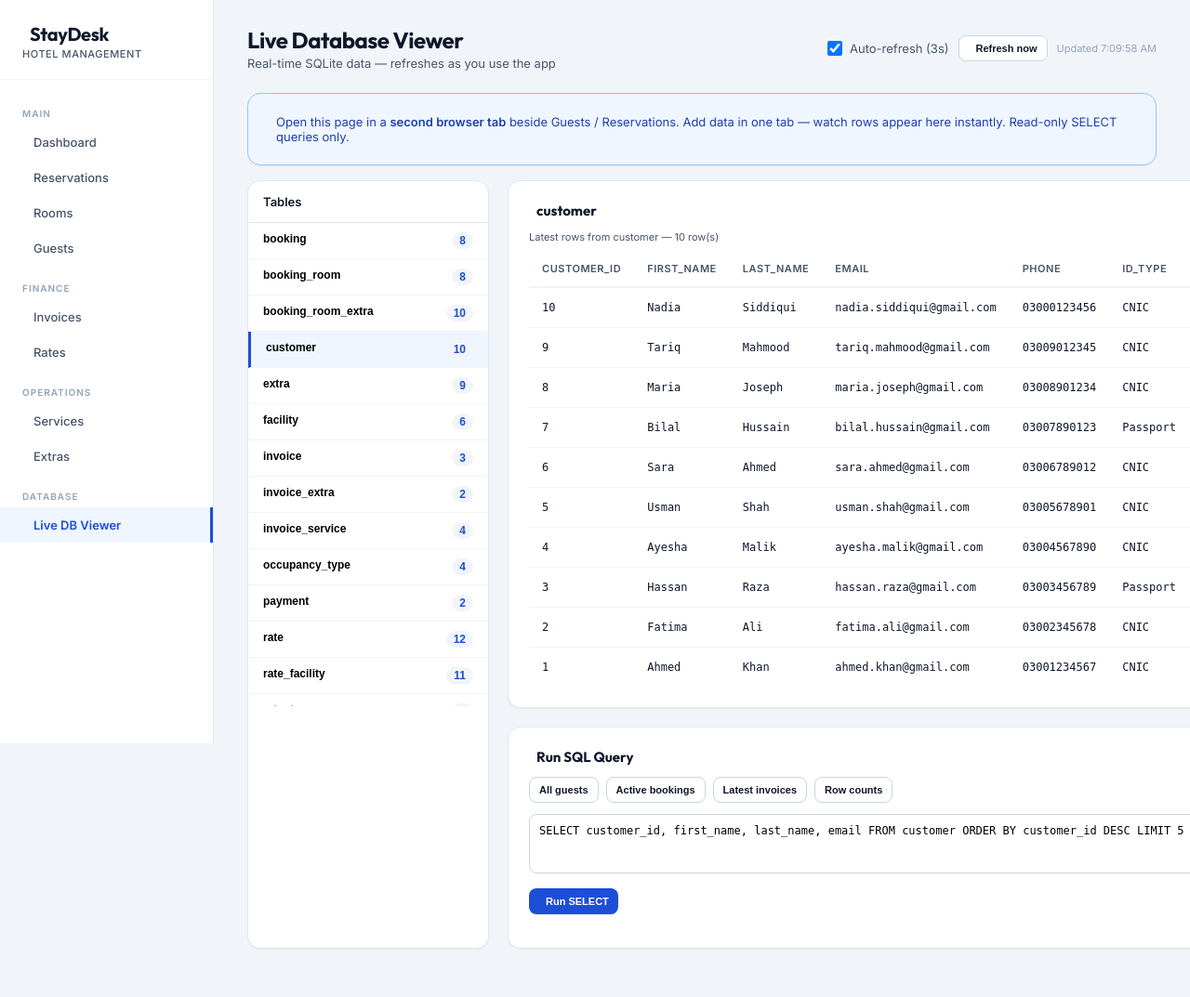
After one commit to DanishTalpur/Hotel-Managment-System-With-Database, a Flask app: page /database in a window 1280 px wide. The commit adds this page. Shown: the whole page at 93% size. Run offline with Flask 3, Linux system fonts and the light colour scheme; data comes from the database, SQL or seed files in the repository; tables that the repository leaves empty hold one stand-in row (values such as "Sample post"); some libraries are stand-ins or nearby versions.

Commit message:
Included the live database

```diff
--- a/app.py
+++ b/app.py
@@ -26,6 +26,7 @@ def create_app():
     from routers.services import services_router
     from routers.extras import extras_router
     from routers.rates import rates_router
+    from routers.db_viewer import db_viewer_router
 
     app.register_blueprint(dashboard_router)
     app.register_blueprint(guests_router)
@@ -35,5 +36,6 @@ def create_app():
     app.register_blueprint(services_router)
     app.register_blueprint(extras_router)
     app.register_blueprint(rates_router)
+    app.register_blueprint(db_viewer_router)
 
     return app
--- a/templates/base.html
+++ b/templates/base.html
@@ -228,6 +228,12 @@
                 <i class="ti ti-star" aria-hidden="true"></i>
                 <span>Extras</span>
             </a>
+
+            <div class="nav-section">Database</div>
+            <a href="{{ url_for('db_viewer.database_viewer') }}" class="nav-item {% if active == 'database' %}active{% endif %}">
+                <i class="ti ti-database" aria-hidden="true"></i>
+                <span>Live DB Viewer</span>
+            </a>
         </div>
 
         <!-- Main Content Area -->
--- /dev/null
+++ b/templates/db_viewer.html
@@ -0,0 +1,193 @@
+{% extends 'base.html' %}
+
+{% block content %}
+<div class="topbar">
+    <div>
+        <div class="page-title">Live Database Viewer</div>
+        <div class="page-sub">Real-time SQLite data — refreshes as you use the app</div>
+    </div>
+    <div class="top-actions" style="gap: 10px;">
+        <label style="display:flex; align-items:center; gap:8px; font-size:13px; color:var(--color-text-secondary); cursor:pointer;">
+            <input type="checkbox" id="auto-refresh" checked style="width:16px; height:16px;">
+            Auto-refresh (3s)
+        </label>
+        <button type="button" class="btn-outline btn-sm" id="refresh-btn">
+            <i class="ti ti-refresh"></i> Refresh now
+        </button>
+        <span id="last-updated" style="font-size:11px; color:var(--color-text-tertiary);"></span>
+    </div>
+</div>
+
+<div class="card" style="margin-bottom:16px; background:#eff6ff; border-color:#93c5fd;">
+    <div style="font-size:13px; color:#1e40af; display:flex; align-items:center; gap:8px;">
+        <i class="ti ti-info-circle"></i>
+        <span>Open this page in a <strong>second browser tab</strong> beside Guests / Reservations. Add data in one tab — watch rows appear here instantly. Read-only SELECT queries only.</span>
+    </div>
+</div>
+
+<div class="two-col" style="grid-template-columns: 260px 1fr;">
+    <div class="card" style="padding:0; overflow:hidden;">
+        <div style="padding:14px 16px; border-bottom:1px solid #e2e8f0; font-weight:700; font-size:13px;">
+            <i class="ti ti-database" style="color:var(--color-accent-primary);"></i> Tables
+        </div>
+        <div id="table-list" style="max-height:520px; overflow-y:auto;"></div>
+    </div>
+
+    <div class="stack">
+        <div class="card">
+            <div class="card-head" style="margin-bottom:12px;">
+                <div class="card-title"><i class="ti ti-table"></i> <span id="viewing-table">Select a table</span></div>
+            </div>
+            <div class="table-container" id="table-data-wrap">
+                <p style="color:var(--color-text-secondary); font-size:13px; padding:20px;">Click a table on the left to browse live rows.</p>
+            </div>
+        </div>
+
+        <div class="card">
+            <div class="card-head" style="margin-bottom:12px;">
+                <div class="card-title"><i class="ti ti-terminal-2"></i> Run SQL Query</div>
+            </div>
+            <div style="display:flex; flex-wrap:wrap; gap:8px; margin-bottom:12px;">
+                {% for label, sql in preset_queries %}
+                <button type="button" class="btn-outline btn-sm preset-query" data-sql="{{ sql }}">{{ label }}</button>
+                {% endfor %}
+            </div>
+            <textarea id="sql-input" rows="3" style="width:100%; font-family:monospace; font-size:12px; padding:10px; border:1px solid #cbd5e1; border-radius:8px; margin-bottom:10px;" placeholder="SELECT * FROM customer LIMIT 5;">SELECT customer_id, first_name, last_name, email FROM customer ORDER BY customer_id DESC LIMIT 5</textarea>
+            <button type="button" class="btn-primary btn-sm" id="run-query-btn">
+                <i class="ti ti-player-play"></i> Run SELECT
+            </button>
+            <div id="query-error" style="color:#dc2626; font-size:12px; margin-top:8px; display:none;"></div>
+            <div class="table-container" id="query-result-wrap" style="margin-top:14px;"></div>
+        </div>
+    </div>
+</div>
+{% endblock %}
+
+{% block extra_js %}
+<script>
+(function() {
+    const tableList = document.getElementById('table-list');
+    const tableDataWrap = document.getElementById('table-data-wrap');
+    const viewingTable = document.getElementById('viewing-table');
+    const lastUpdated = document.getElementById('last-updated');
+    const autoRefresh = document.getElementById('auto-refresh');
+    const refreshBtn = document.getElementById('refresh-btn');
+    const sqlInput = document.getElementById('sql-input');
+    const runQueryBtn = document.getElementById('run-query-btn');
+    const queryResultWrap = document.getElementById('query-result-wrap');
+    const queryError = document.getElementById('query-error');
+
+    let selectedTable = null;
+    let prevCounts = {};
+    let refreshTimer = null;
+
+    function renderTable(data, targetEl, title) {
+        if (!data.rows || data.rows.length === 0) {
+            targetEl.innerHTML = '<p style="color:var(--color-text-secondary); font-size:13px; padding:16px;">No rows found.</p>';
+            return;
+        }
+        const cols = data.columns;
+        let html = '<table class="tbl"><thead><tr>';
+        cols.forEach(c => { html += `<th>${c}</th>`; });
+        html += '</tr></thead><tbody>';
+        data.rows.forEach(row => {
+            html += '<tr>';
+            cols.forEach(c => {
+                const val = row[c] === null ? '<em style="color:#94a3b8;">NULL</em>' : String(row[c]);
+                html += `<td style="font-size:12px; font-family:monospace;">${val}</td>`;
+            });
+            html += '</tr>';
+        });
+        html += '</tbody></table>';
+        if (title) {
+            html = `<div style="font-size:11px; color:var(--color-text-secondary); margin-bottom:8px;">${title} — ${data.rows.length} row(s)</div>` + html;
+        }
+        targetEl.innerHTML = html;
+    }
+
+    async function loadTableCounts() {
+        const res = await fetch('/database/api/tables');
+        const data = await res.json();
+        let html = '';
+        Object.entries(data.tables).sort().forEach(([name, count]) => {
+            const changed = prevCounts[name] !== undefined && prevCounts[name] !== count;
+            const active = selectedTable === name ? 'background:#eff6ff; border-left:3px solid #1d4ed8;' : '';
+            const pulse = changed ? 'animation:pulse 0.6s ease;' : '';
+            html += `<button type="button" class="table-pick" data-table="${name}" style="display:flex; justify-content:space-between; width:100%; padding:10px 16px; border:none; border-bottom:1px solid #f1f5f9; background:transparent; cursor:pointer; text-align:left; font-size:12px; ${active} ${pulse}">
+                <span style="font-weight:600;">${name}</span>
+                <span class="table-count" data-table="${name}" style="background:#f1f5f9; padding:2px 8px; border-radius:999px; font-weight:700; color:var(--color-accent-primary);">${count}</span>
+            </button>`;
+            prevCounts[name] = count;
+        });
+        tableList.innerHTML = html;
+        tableList.querySelectorAll('.table-pick').forEach(btn => {
+            btn.addEventListener('click', () => loadTableData(btn.dataset.table));
+        });
+        lastUpdated.textContent = 'Updated ' + new Date().toLocaleTimeString();
+    }
+
+    async function loadTableData(name) {
+        selectedTable = name;
+        viewingTable.textContent = name;
+        const res = await fetch(`/database/api/table/${name}`);
+        const data = await res.json();
+        renderTable(data, tableDataWrap, `Latest rows from ${name}`);
+        loadTableCounts();
+    }
+
+    async function runQuery() {
+        queryError.style.display = 'none';
+        const res = await fetch('/database/api/query', {
+            method: 'POST',
+            headers: { 'Content-Type': 'application/json' },
+            body: JSON.stringify({ sql: sqlInput.value })
+        });
+        const data = await res.json();
+        if (!res.ok) {
+            queryError.textContent = data.error || 'Query failed';
+            queryError.style.display = 'block';
+            queryResultWrap.innerHTML = '';
+            return;
+        }
+        renderTable(data, queryResultWrap, 'Query result');
+    }
+
+    function scheduleRefresh() {
+        if (refreshTimer) clearInterval(refreshTimer);
+        if (autoRefresh.checked) {
+            refreshTimer = setInterval(async () => {
+                await loadTableCounts();
+                if (selectedTable) {
+                    const res = await fetch(`/database/api/table/${selectedTable}`);
+                    const data = await res.json();
+                    renderTable(data, tableDataWrap, `Latest rows from ${selectedTable}`);
+                }
+            }, 3000);
+        }
+    }
+
+    refreshBtn.addEventListener('click', async () => {
+        await loadTableCounts();
+        if (selectedTable) loadTableData(selectedTable);
+    });
+    autoRefresh.addEventListener('change', scheduleRefresh);
+    runQueryBtn.addEventListener('click', runQuery);
+    document.querySelectorAll('.preset-query').forEach(btn => {
+        btn.addEventListener('click', () => {
+            sqlInput.value = btn.dataset.sql;
+            runQuery();
+        });
+    });
+
+    loadTableCounts().then(() => loadTableData('customer'));
+    scheduleRefresh();
+})();
+</script>
+<style>
+@keyframes pulse {
+    0% { background: #dcfce7; }
+    100% { background: transparent; }
+}
+.table-pick:hover { background: var(--color-background-secondary) !important; }
+</style>
+{% endblock %}
```
Also changed, not shown: routers/db_viewer.py (added, +89 -0 lines), README.md.
